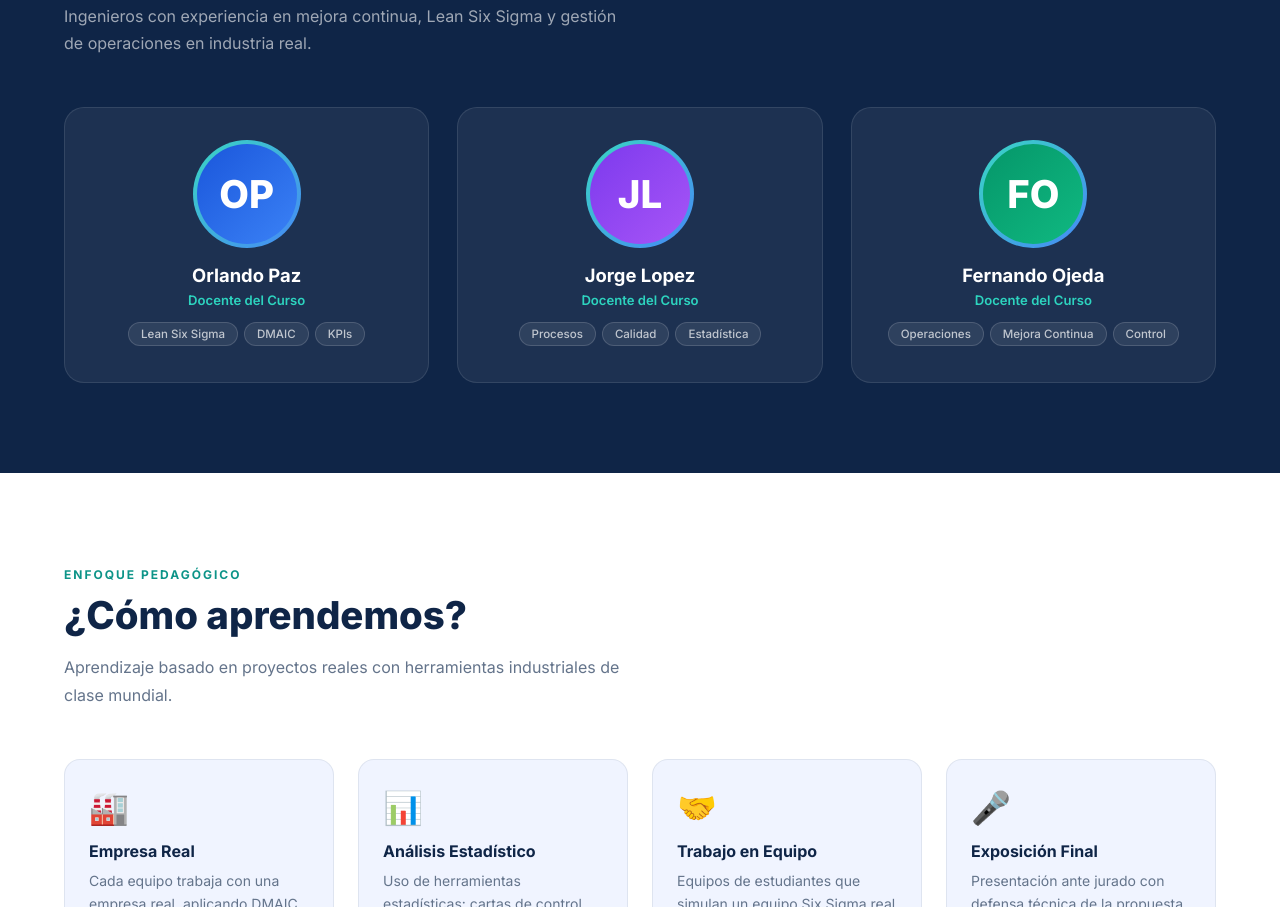
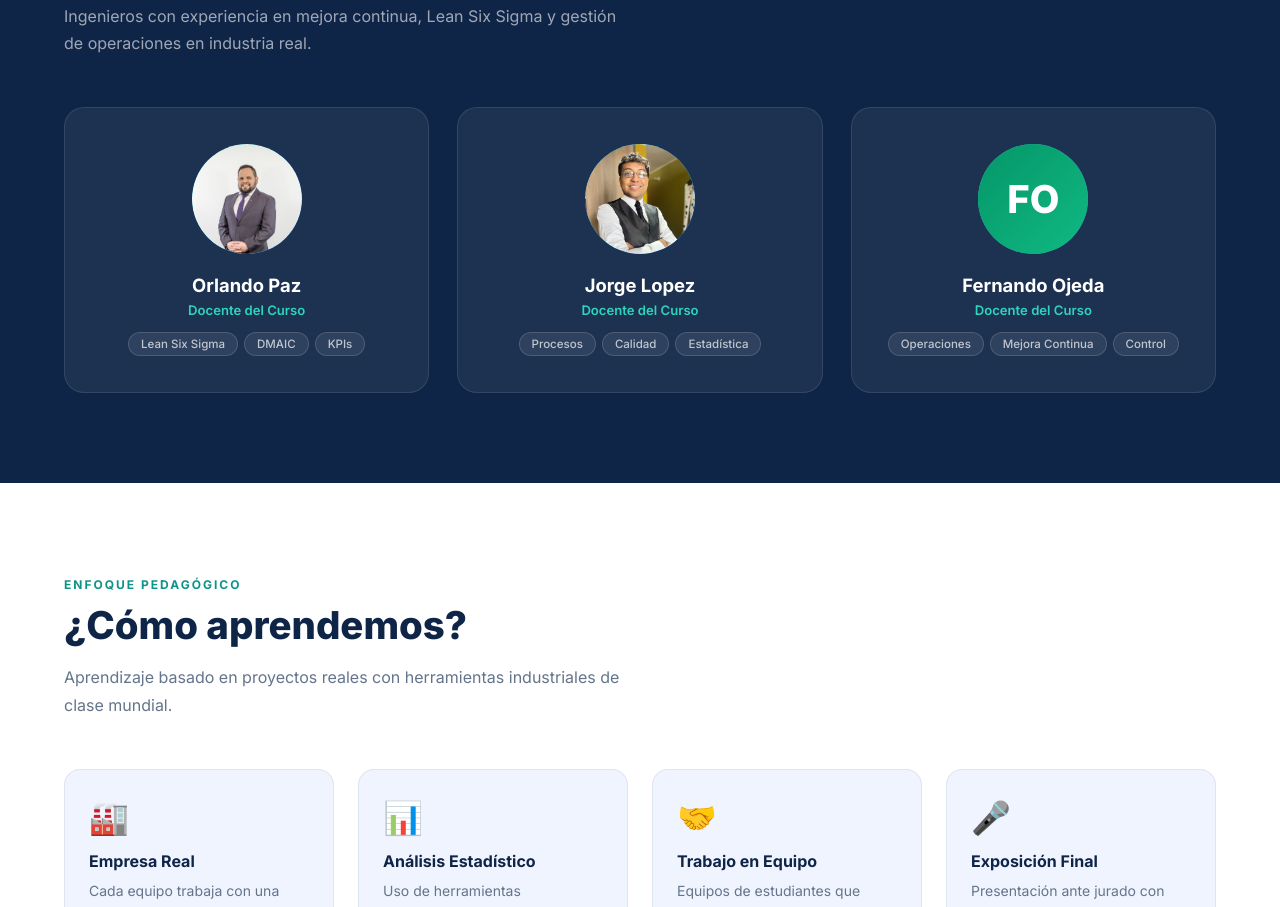
Before and after one commit to ditocesar/SistemadeMejoradeProcesos, a plain HTML site: page index.html in a window 1280 px wide. Shown: the part 3243-4150 px from the top of the page. Drawn offline with Linux system fonts and the light colour scheme.

Commit message:
Actualizar fotos reales de Orlando Paz y Jorge Lopez

```diff
--- a/index.html
+++ b/index.html
@@ -245,11 +245,18 @@
     .teacher-card:hover { transform: translateY(-6px); background: rgba(255,255,255,0.1); }
     .teacher-card:hover::before { opacity: 1; }
     .teacher-avatar {
-      width: 100px; height: 100px; border-radius: 50%;
+      width: 110px; height: 110px; border-radius: 50%;
       display: flex; align-items: center; justify-content: center;
       font-size: 2.4rem; font-weight: 800; color: white;
       margin: 0 auto 20px;
       position: relative;
+      overflow: hidden;
+    }
+    .teacher-avatar img {
+      width: 100%; height: 100%; object-fit: cover;
+      object-position: center top;
+      border-radius: 50%;
+      display: block;
     }
     .teacher-avatar::after {
       content: ''; position: absolute;
@@ -502,7 +509,9 @@
   <div class="teachers-grid fade-in">
 
     <div class="teacher-card">
-      <div class="teacher-avatar" style="background:linear-gradient(135deg,#1a56db,#3b82f6)">OP</div>
+      <div class="teacher-avatar">
+        <img src="Fotos/Orlando.jpeg" alt="Orlando Paz" />
+      </div>
       <div class="teacher-name">Orlando Paz</div>
       <div class="teacher-role">Docente del Curso</div>
       <div class="teacher-tags">
@@ -513,7 +522,9 @@
     </div>
 
     <div class="teacher-card">
-      <div class="teacher-avatar" style="background:linear-gradient(135deg,#7c3aed,#a855f7)">JL</div>
+      <div class="teacher-avatar">
+        <img src="Fotos/Jorge.jpeg" alt="Jorge Lopez" />
+      </div>
       <div class="teacher-name">Jorge Lopez</div>
       <div class="teacher-role">Docente del Curso</div>
       <div class="teacher-tags">
```
Also changed, not shown: Fotos/Jorge.jpeg (added), Fotos/Orlando.jpeg (added).
